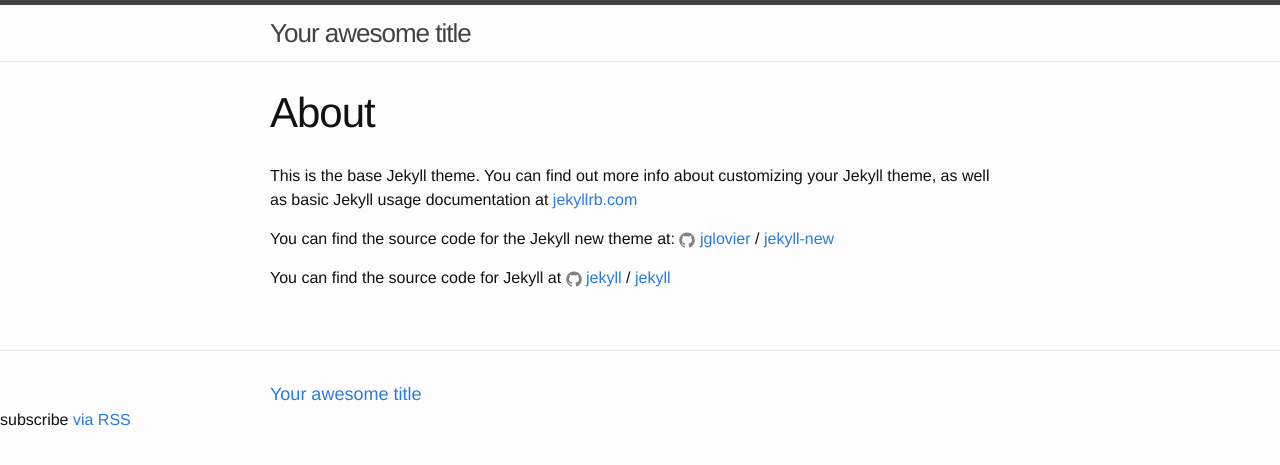
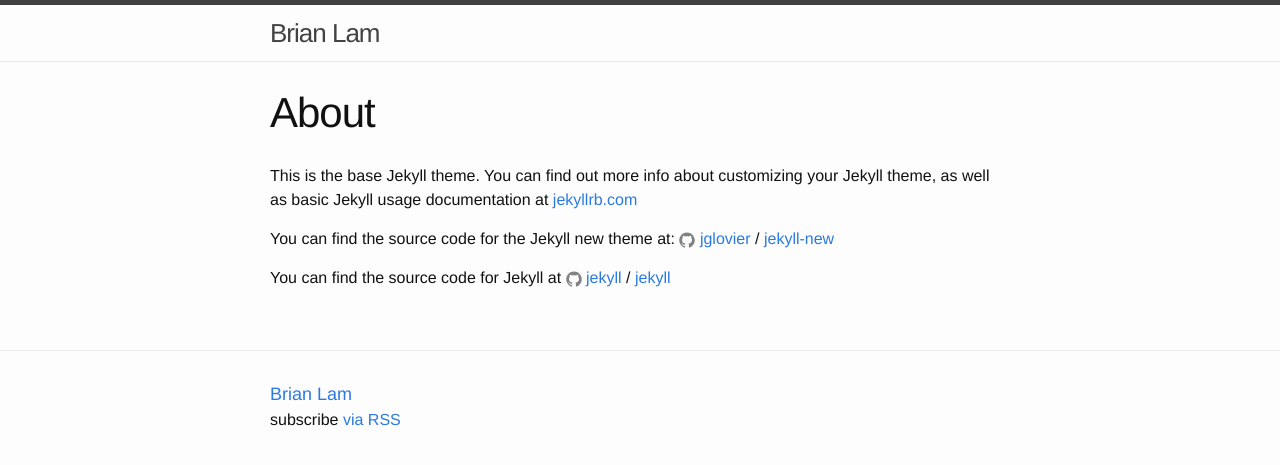
Before and after one commit to lambrian/lambrian.github.io, a Jekyll site: the page built from about.md, in a window 1280 px wide. Shown: the top 465 px of the page. Built offline with Jekyll 4.4.1, drawn with Linux system fonts in a browser that asks for light colours.

Commit message:
changed config files and footer.

```diff
--- a/_config.yml
+++ b/_config.yml
@@ -6,16 +6,16 @@
 # 'jekyll serve'. If you change this file, please restart the server process.
 
 # Site settings
-title: Your awesome title
-email: your-email@domain.com
+title: Brian Lam
+email: brianlam93@gmail.com
 description: > # this means to ignore newlines until "baseurl:"
   Write an awesome description for your new site here. You can edit this
   line in _config.yml. It will appear in your document head meta (for
   Google search results) and in your feed.xml site description.
 baseurl: "" # the subpath of your site, e.g. /blog
-url: "http://yourdomain.com" # the base hostname & protocol for your site
-twitter_username: jekyllrb
-github_username:  jekyll
+url: "http://brianlam.io" # the base hostname & protocol for your site
+twitter_username: _brianlam
+github_username:  lambrian
 
 # Build settings
 markdown: kramdown
--- a/_includes/footer.html
+++ b/_includes/footer.html
@@ -1,6 +1,6 @@
 <footer class="site-footer">
-    <div class="wrapper">
-        <a href="/" class="footer-heading">{{ site.title }}</a>
-    </div>
-  <p class="rss-subscribe">subscribe <a href="{{ "/feed.xml" | prepend: site.baseurl }}">via RSS</a></p>
+<div class="wrapper">
+    <a href="/" class="footer-heading">{{ site.title }}</a>
+    <p class="rss-subscribe">subscribe <a href="{{ "/feed.xml" | prepend: site.baseurl }}">via RSS</a></p>
+</div>
 </footer>
```
